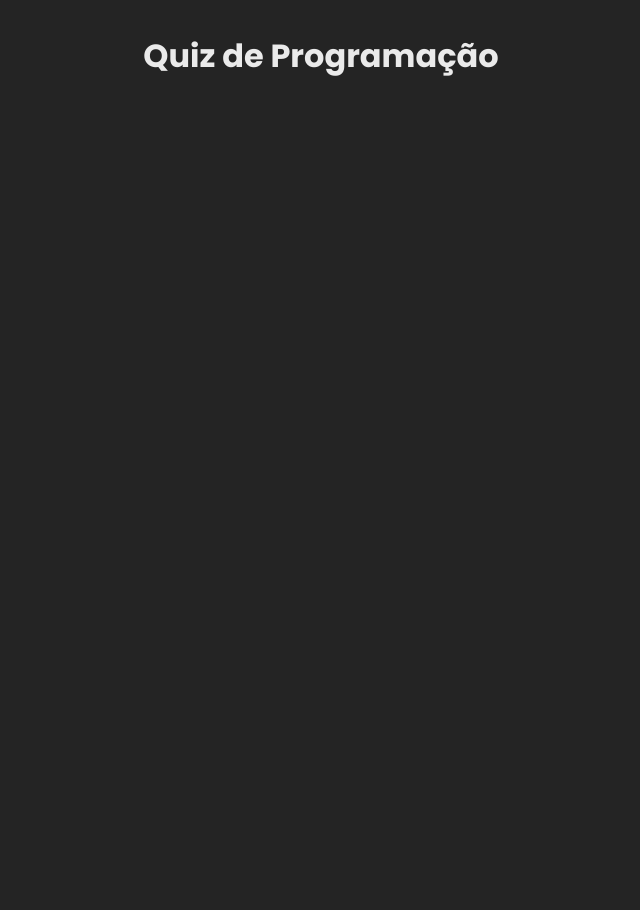
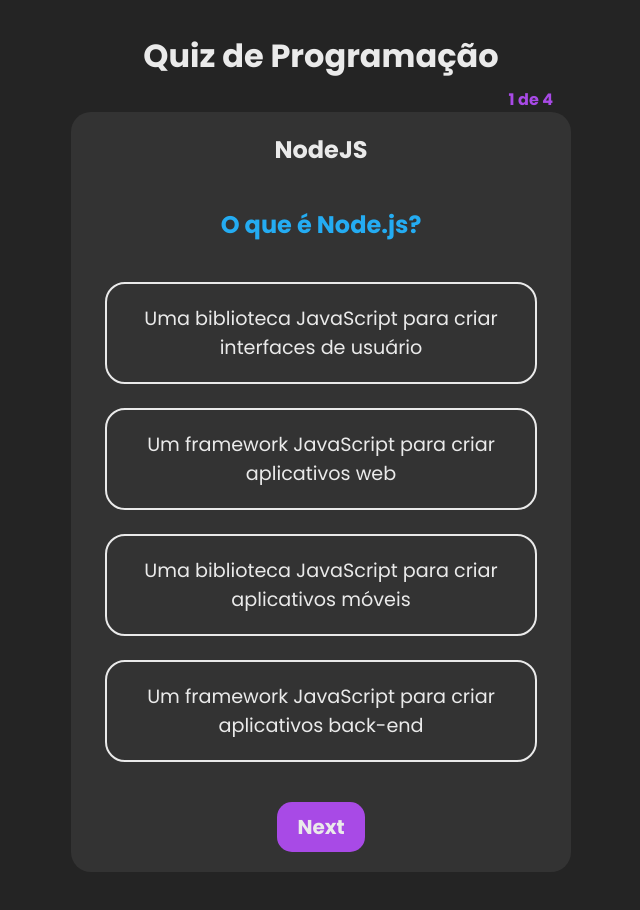
Before and after one commit to Darlan0307/Quiz_React_Typescript, a React (Vite) app: page /category/nodejs in a window 1280 px wide. Before the commit this address had no page. Shown: the top 910 px of the page, without its empty margins (319-959 px from the left). Before the commit the page ends 832 px from the top, so only its background shows below. Built offline with nearby package versions, Linux system fonts and the light colour scheme.

Commit message:
:art: nova estrutura de pastas em relação as páginas

```diff
--- a/src/components/AppRouter/index.tsx
+++ b/src/components/AppRouter/index.tsx
@@ -1,8 +1,9 @@
 import { BrowserRouter, Route, Routes } from "react-router-dom"
 import StartQuiz from "../pages/StartQuiz"
 import Category from "../pages/Category"
-import QuizReact from "../pages/QuizReact"
+import QuizReact from "../pages/Quizzes/QuizReact"
 import FinallyQuiz from "../pages/FinallyQuiz"
+import QuizNode from "../pages/Quizzes/QuizNode"
 
 const AppRouter = () => {
   return (
@@ -18,7 +19,10 @@
         <Routes>
           <Route path="/" element={<StartQuiz/>} />
           <Route path="/category" element={<Category/>} />
+
           <Route path="/category/react" element={<QuizReact/>} />
+          <Route path="/category/nodejs" element={<QuizNode/>} />
+
           <Route path="/congratulations" element={<FinallyQuiz/>} />
         </Routes>
       </BrowserRouter>
--- /dev/null
+++ b/src/components/pages/Quizzes/QuizNode/index.tsx
@@ -0,0 +1,47 @@
+import LayoutQuiz from '../../../LayoutQuiz'
+import '../styles.scss'
+import { nodeData } from '../../../../data/nodeData'
+import { userDataQuestions } from '../../../../utils/userDataQuestions'
+
+const QuizNode = () => {
+
+
+  const {questionCurrent,indexCurrent,nextQuestion,qtdQuestions,correctAlternative,verifyAlternative,concludeQuiz} = userDataQuestions(nodeData)
+
+
+  return (
+    <LayoutQuiz>
+      <main className="container-quiz">
+        <h2 className='title-quiz'>NodeJS</h2>
+        <span className='question-current'>{indexCurrent + 1} de {qtdQuestions}</span>
+        <p className='question'>{questionCurrent.pergunta}</p>
+
+        <div className='wrap-alternative'>
+          {questionCurrent.alternativas.map((alternativa,index)=>(
+            <p
+            id={index.toString()}
+            className={correctAlternative == index ? 'alternative correct' : 'alternative'}
+            key={index}
+            onClick={()=> verifyAlternative(index)}
+            >{alternativa}</p>
+          ))}
+        </div>
+
+        {indexCurrent + 1 == qtdQuestions ? (
+          <button
+          className='btn-next-question'
+          onClick={concludeQuiz}
+          >Concluir</button>
+        ):(
+          <button
+        className='btn-next-question'
+        onClick={nextQuestion}
+        >Next</button>
+        )}
+
+      </main>
+    </LayoutQuiz>
+  )
+}
+
+export default QuizNode
--- a/src/components/pages/QuizReact/index.tsx
+++ b/src/components/pages/Quizzes/QuizReact/index.tsx
@@ -1,7 +1,7 @@
-import LayoutQuiz from '../../LayoutQuiz'
-import './styles.scss'
-import { reactData } from '../../../data/reactData'
-import { userDataQuestions } from '../../../utils/userDataQuestions'
+import LayoutQuiz from '../../../LayoutQuiz'
+import '../styles.scss'
+import { reactData } from '../../../../data/reactData'
+import { userDataQuestions } from '../../../../utils/userDataQuestions'
 
 const QuizReact = () => {
 
@@ -12,13 +12,14 @@
   return (
     <LayoutQuiz>
       <main className="container-quiz">
-        <h2 className='title-quiz'>Quiz sobre React</h2>
+        <h2 className='title-quiz'>React</h2>
         <span className='question-current'>{indexCurrent + 1} de {qtdQuestions}</span>
         <p className='question'>{questionCurrent.pergunta}</p>
 
         <div className='wrap-alternative'>
           {questionCurrent.alternativas.map((alternativa,index)=>(
             <p
+            id={index.toString()}
             className={correctAlternative == index ? 'alternative correct' : 'alternative'}
             key={index}
             onClick={()=> verifyAlternative(index)}
--- a/src/index.scss
+++ b/src/index.scss
@@ -5,6 +5,7 @@
   padding: 0;
   box-sizing: border-box;
   font-family: 'Poppins', sans-serif;
+  scroll-behavior: smooth;
 }
 
 body{
--- a/src/utils/userDataQuestions.ts
+++ b/src/utils/userDataQuestions.ts
@@ -55,6 +55,7 @@
       }
 
       setCorrectAlternative(alternativeCorrect)
+      window.location.href = `#${alternativeCorrect}`
     }else{
       if((indexCurrent + 1) != data.length){
         toast.warn('Vá para a próxima pergunta')
```
Also changed, not shown: src/components/pages/Quizzes/styles.scss (renamed from src/components/pages/QuizReact/styles.scss).
